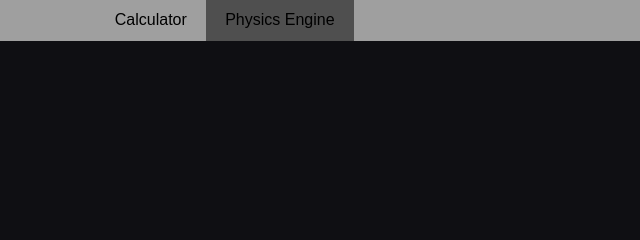
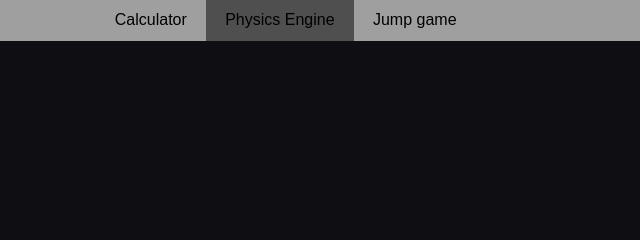
Before and after one commit to Slurpguppy/Projects, a plain HTML site: page index.html in a window 1280 px wide. Shown: the top 240 px of the page, 0-640 px from the left. Drawn offline with Linux system fonts and the light colour scheme.

Commit message:
Update index.html

```diff
--- a/index.html
+++ b/index.html
@@ -19,6 +19,7 @@
             <ul id="primaryNav">
                 <li><a href="Calculator.html">Calculator</a></li>
                 <li class="active"><a href="index.html">Physics Engine</a></li>
+                <li class><a href="jump.html">Jump game</a></li>
             </ul>
         </div>
        </nav>
```
